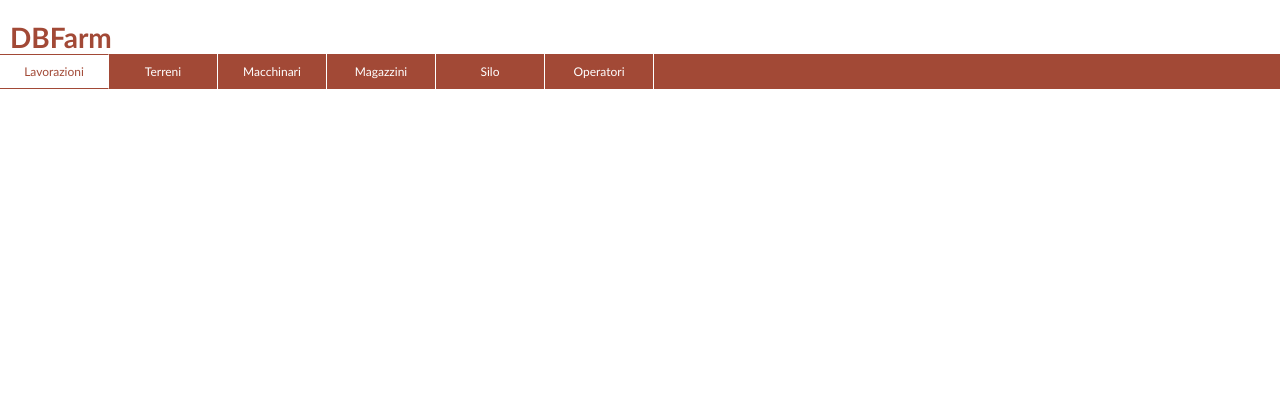
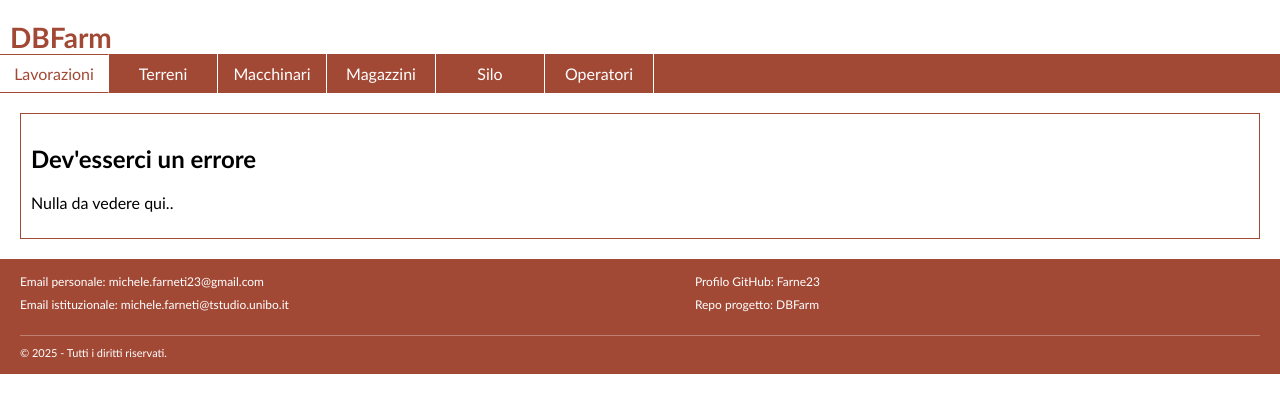
Before and after one commit to Farne23/DBFarm, a PHP site: page / in a window 1280 px wide. Shown: the top 413 px of the page. Run offline with PHP 8.4, Linux system fonts and the light colour scheme.

Commit message:
Added footer

```diff
--- /dev/null
+++ b/api/opratori-main.php
@@ -0,0 +1,5 @@
+<main>
+    <section>
+        AAAAA
+    </section>
+</main>
--- a/index.php
+++ b/index.php
@@ -3,7 +3,7 @@
 
 //Base Template
 $templateParams["titolo"] = "DBFarm";
-// $templateParams["js"] = array("js/index.js", "js/nav.js", "js/header.js");
+$templateParams["js"] = array("js/index.js");
 
 //Index template
 
--- /dev/null
+++ b/js/index.js
@@ -0,0 +1,27 @@
+const navItems = document.querySelectorAll('body>nav>ul>li');
+
+navItems.forEach(navItem => {
+    navItem.addEventListener('click', function () {
+        if (!this.classList.contains('selected')) {
+            navItems.forEach(item => item.classList.remove('selected'));
+            this.classList.add('selected');
+        }
+        const pageName = this.textContent.trim().toLowerCase();
+
+        const apiUrl = `api/${pageName}-main.php`;
+        fetch(apiUrl)
+            .then(response => {
+                if (!response.ok) {
+                    throw new Error(`Errore API: ${response.status}`);
+                }
+                return response.text();
+            })
+            .then(data => {
+                mainContent.innerHTML = data;
+            })
+            .catch(error => {
+                console.error('Errore durante il fetch:', error);
+                mainContent.innerHTML = `<p>Errore nel caricamento del contenuto.</p>`;
+            });
+    });
+});
--- a/style/styles.css
+++ b/style/styles.css
@@ -49,7 +49,59 @@ nav > ul > li{
     display: flex;
     align-items: center;
     justify-content: center;
-    font-size: 12px;
+    font-size: 16px;
     width: 90px;
     padding: 9px;
 }
+
+main{
+    margin: 20px;
+    padding: 10px;
+    border: 1px solid #A24936;
+}
+
+/* Footer Styles */
+.footer {
+    background-color: #A24936; /* Arancione */
+    color: #fff; /* Testo bianco */
+    padding: 15px 20px;
+    font-size: 12px; /* Font più piccolo */
+}
+
+/* Contenuto del footer */
+.footer-content {
+    max-width: 800px;
+}
+
+.footer-columns {
+    display: flex;
+    justify-content: space-between;
+}
+
+.footer-columns ul {
+    list-style: none;
+    padding: 0;
+    margin: 0;
+}
+
+.footer-columns ul li {
+    margin-bottom: 8px;
+}
+
+.footer-columns ul li a {
+    color: #fff; /* Link bianchi */
+    text-decoration: none;
+    transition: color 0.3s;
+}
+
+.footer-columns ul li a:hover {
+    color: #1a252f; /* Colore scuro per hover */
+}
+
+/* Copyright */
+.footer-bottom {
+    margin-top: 15px;
+    font-size: 11px; /* Font ancora più piccolo per il copyright */
+    border-top: 1px solid rgba(255, 255, 255, 0.3);
+    padding-top: 10px;
+}
--- a/template/base.php
+++ b/template/base.php
@@ -3,9 +3,9 @@
 
 <head>
     <title>DBFarm</title>
-    <meta charset="UTF-8">
-    <meta name="viewport" content="width=device-width, initial-scale=1.0">
-    <link rel="stylesheet" href="style/styles.css">
+    <meta charset="UTF-8" />
+    <meta name="viewport" content="width=device-width, initial-scale=1.0" />
+    <link rel="stylesheet" href="style/styles.css" />
 </head>
 
 <body>
@@ -34,6 +34,34 @@
             </li>
         </ul>
     </nav>
+    <main>
+        <h2>Dev'esserci un errore</h2>
+        <p>Nulla da vedere qui.. </p>
+    </main>
+    <?php
+    if (isset($templateParams["js"]) && is_array($templateParams["js"])) {
+        foreach ($templateParams["js"] as $script) {
+            echo '<script src="' . htmlspecialchars($script) . '"></script>';
+        }
+    }
+    ?>
 </body>
-
+<footer class="footer">
+    <div class="footer-content">
+        <!-- Due colonne per le informazioni -->
+        <div class="footer-columns">
+            <ul>
+                <li>Email personale: <a href="mailto:michele.farneti23@gmail.com">michele.farneti23@gmail.com</a></li>
+                <li>Email istituzionale: <a href="mailto:michele.farneti@tstudio.unibo.it">michele.farneti@tstudio.unibo.it</a></li>
+            </ul>
+            <ul>
+                <li>Profilo GitHub: <a href="https://github.com/Farne23" target="_blank">Farne23</a></li>
+                <li>Repo progetto: <a href="https://github.com/Farne23/DBFarm" target="_blank">DBFarm</a></li>
+            </ul>
+        </div>
+    </div>
+    <div class="footer-bottom">
+        &copy; 2025 - Tutti i diritti riservati.
+    </div>
+</footer>
 </html>
```
